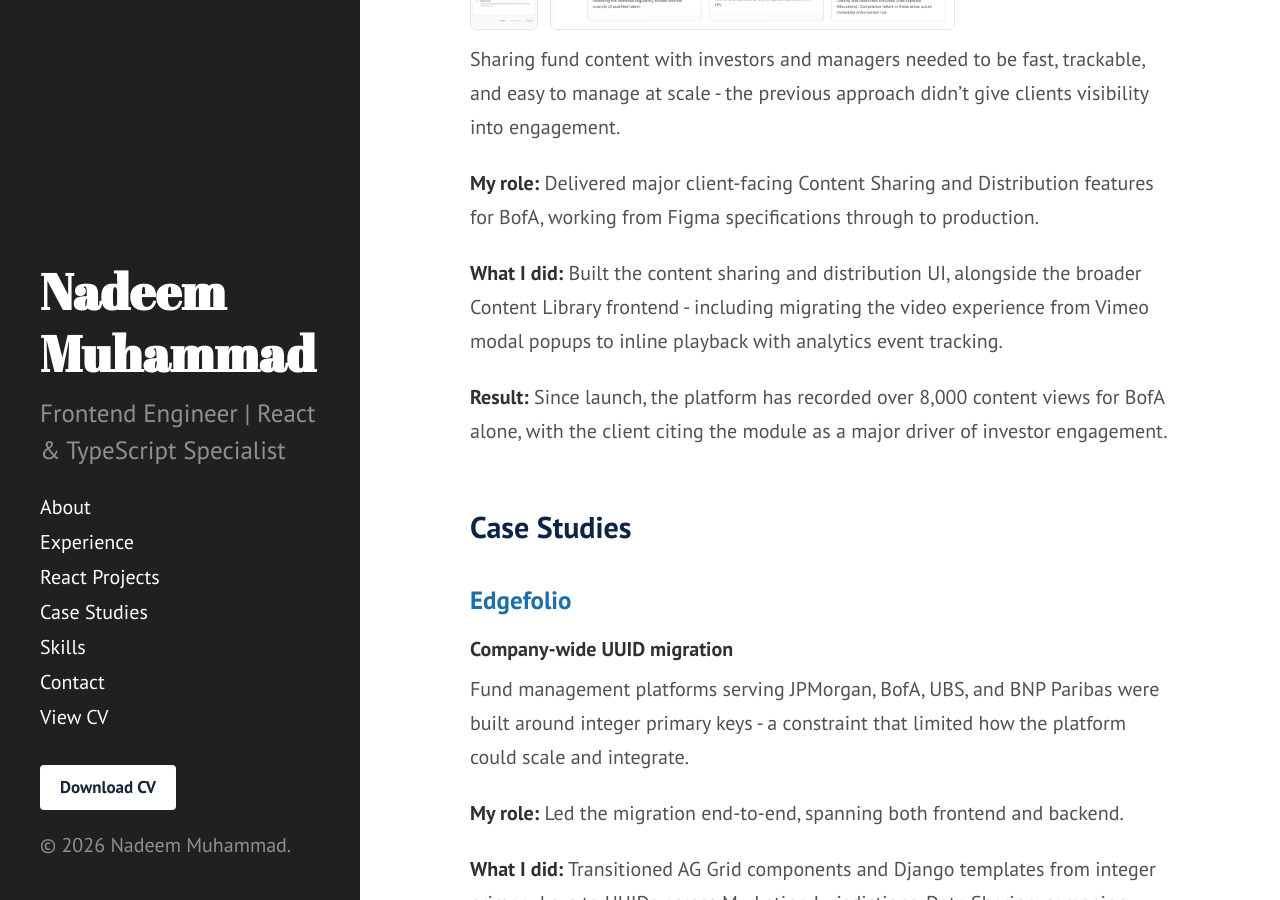
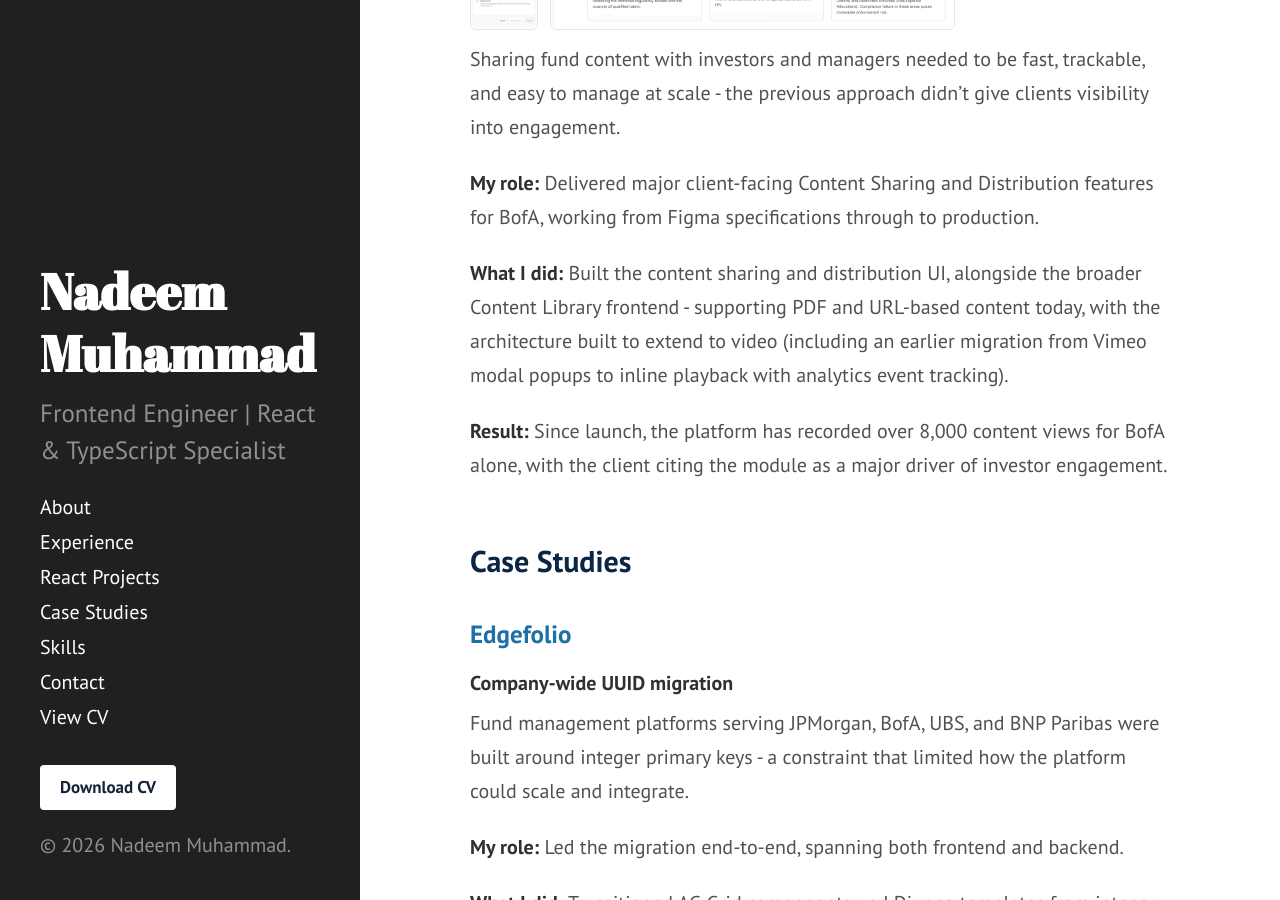
Before and after one commit to nadeem-muhammad/nadeem-muhammad.github.io, a Jekyll site: the page built from index.md, in a window 1280 px wide and 900 px high, scrolled down 5286 px. Built offline with Jekyll 4.4.1, drawn with Linux system fonts in a browser that asks for light colours.

Commit message:
Enhance content sharing UI description with new features
Updated the description of the content sharing and distribution UI to include support for PDF and URL-based content, and mentioned the architecture's capability to extend to video.

```diff
--- a/index.md
+++ b/index.md
@@ -145,7 +145,7 @@ Sharing fund content with investors and managers needed to be fast, trackable, a
 
 **My role:** Delivered major client-facing Content Sharing and Distribution features for BofA, working from Figma specifications through to production.
 
-**What I did:** Built the content sharing and distribution UI, alongside the broader Content Library frontend - including migrating the video experience from Vimeo modal popups to inline playback with analytics event tracking.
+**What I did:** Built the content sharing and distribution UI, alongside the broader Content Library frontend - supporting PDF and URL-based content today, with the architecture built to extend to video (including an earlier migration from Vimeo modal popups to inline playback with analytics event tracking).
 
 **Result:** Since launch, the platform has recorded over 8,000 content views for BofA alone, with the client citing the module as a major driver of investor engagement.
 </div>
```
